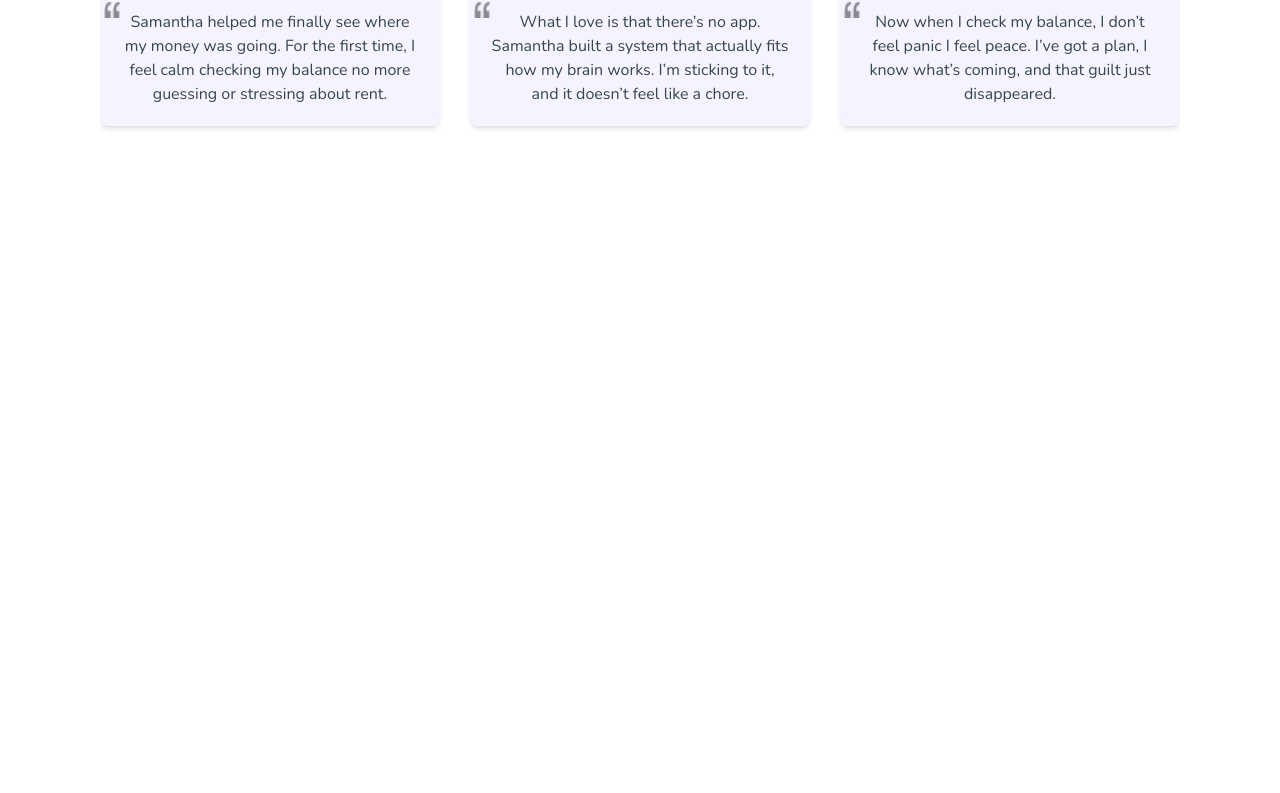
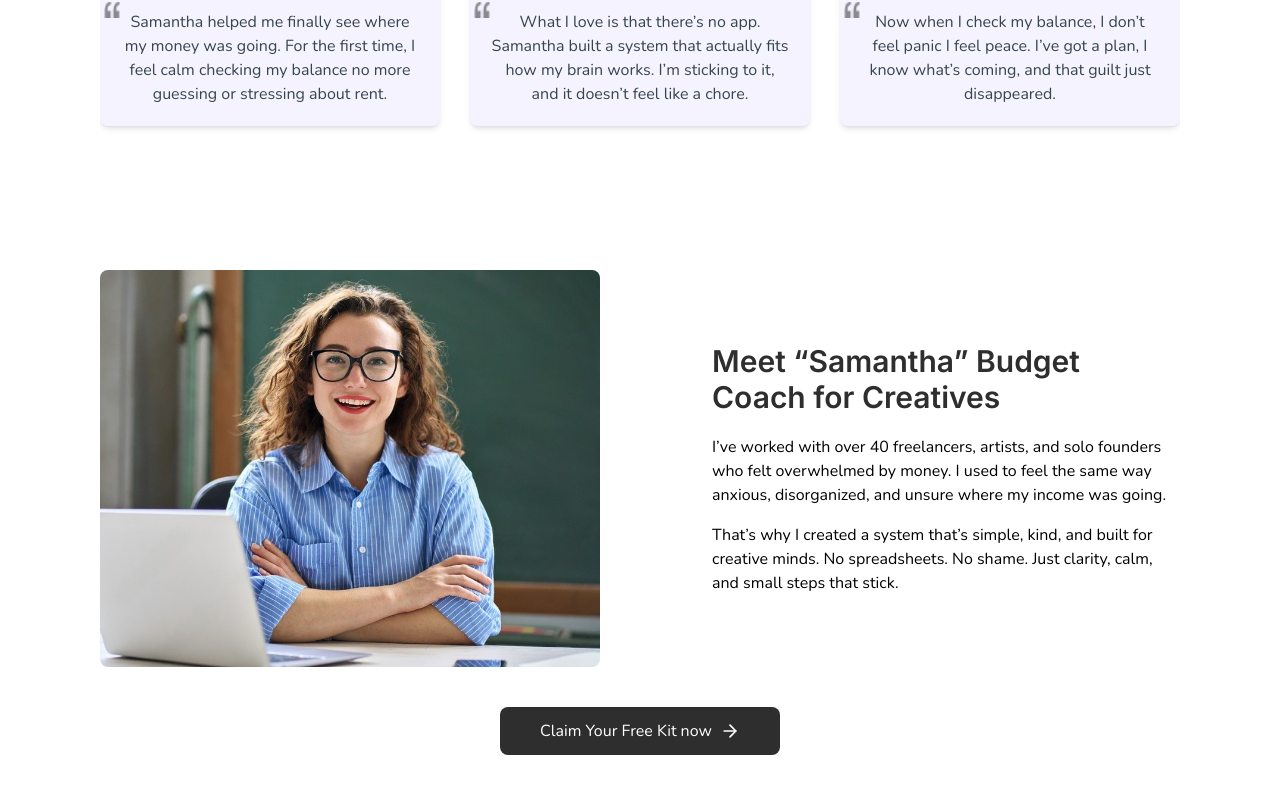
Before and after one commit to yamami-mohammed-monsif/samantha_green-finance_coach, a Next.js app: page / in a window 1280 px wide. Shown: the part 2605-3398 px from the top of the page. Before the commit the page ends 2875 px from the top, so only its background shows below. Built offline with nearby package versions, Linux system fonts and the light colour scheme.

Commit message:
created about section

```diff
--- a/app/globals.css
+++ b/app/globals.css
@@ -27,6 +27,8 @@
 
   /* === Shadows / UI Effects === */
   --shadow-soft: 0 2px 6px rgba(0, 0, 0, 0.25);
+
+  --breakpoint-mdpls: 875px;
 }
 
 h2 {
--- a/app/page.tsx
+++ b/app/page.tsx
@@ -3,6 +3,7 @@ import Header from "@/components/Header";
 import Problem from "@/components/sections/Problem";
 import Sollution from "@/components/sections/Sollution";
 import Testimonials from "@/components/sections/Testimonials";
+import About from "@/components/sections/About";
 
 const page = () => {
   return (
@@ -36,6 +37,7 @@ const page = () => {
       <Problem />
       <Sollution />
       <Testimonials />
+      <About />
     </>
   );
 };
--- /dev/null
+++ b/components/sections/About.tsx
@@ -0,0 +1,45 @@
+import Section from "../UI/Section";
+import Image from "next/image";
+import Button from "../UI/Button";
+
+const About = () => {
+  return (
+    <Section>
+      <div className="flex flex-col items-center justify-center gap-4 mdpls:flex-row mdpls:gap-10 xl:gap-28">
+        <div className="h-[400px] mdpls:h-auto">
+          <Image
+            src="/about.jpeg"
+            alt="Samantha sitting in her office smiling to the camera"
+            width={840}
+            height={560}
+            className="rounded-lg h-full object-cover mdpls:max-w-[500px] mdpls:h-auto"
+          />
+        </div>
+        <div>
+          <h3 className="font-inter text-center text-2xl font-semibold text-gray-900 mdpls:text-3xl md:text-left mb-3 mdpls:mb-5 max-w-[500px]">
+            Meet “Samantha” Budget Coach for Creatives
+          </h3>
+          <div className="mdpls:max-w-[550px]">
+            <p className="mb-4">
+              I’ve worked with over 40 freelancers, artists, and solo founders
+              who felt overwhelmed by money. I used to feel the same way
+              anxious, disorganized, and unsure where my income was going.
+            </p>
+            <p>
+              That’s why I created a system that’s simple, kind, and built for
+              creative minds. No spreadsheets. No shame. Just clarity, calm, and
+              small steps that stick.
+            </p>
+          </div>
+        </div>
+      </div>
+      <div className="flex flex-col items-center mt-6 mdpls:mt-10">
+        <Button variant="secondary" className="w-full mdpls:w-auto">
+          Claim Your Free Kit now
+        </Button>
+      </div>
+    </Section>
+  );
+};
+
+export default About;
```
Also changed, not shown: public/about.jpeg (added).
